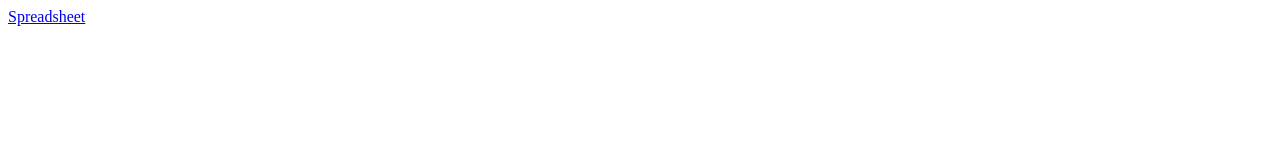
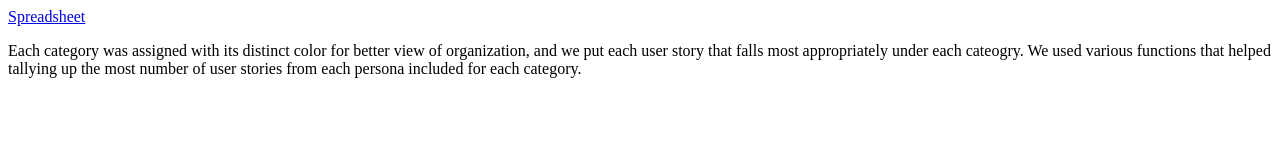
Before and after one commit to Minjujukim/applications2024spring, a plain HTML site: page bike-finder/user-story-analysis/index.html in a window 1280 px wide. Drawn offline with Linux system fonts and the light colour scheme.

Commit message:
Update index.html

```diff
--- a/bike-finder/user-story-analysis/index.html
+++ b/bike-finder/user-story-analysis/index.html
@@ -8,5 +8,10 @@
 </head>
 <body>
     <a href="https://docs.google.com/spreadsheets/d/1d8NQTHKCIw8XqSdqV0fh-2b95PzTpzLzP5CBjAhVolI/edit?usp=sharing">Spreadsheet</a>
+
+    <br>
+    <p>
+        Each category was assigned with its distinct color for better view of organization, and we put each user story that falls most appropriately under each cateogry. We used various functions that helped tallying up the most number of user stories from each persona included for each category.
+    </p>
 </body>
 </html>
```
